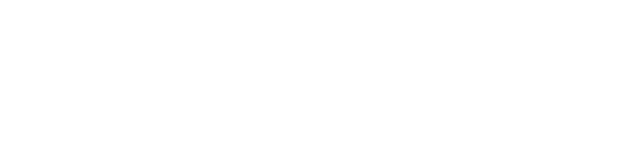
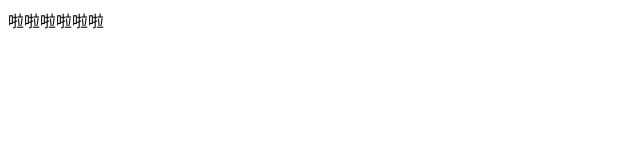
Before and after one commit to siqinbatu/day18-, a plain HTML site: page myGIt/index.html in a window 1280 px wide. Shown: the whole page, without its empty margins (0-640 px from the left). Drawn offline with Linux system fonts and the light colour scheme.

Commit message:
修改了index

```diff
--- a/myGIt/index.html
+++ b/myGIt/index.html
@@ -5,5 +5,6 @@
 		<title></title>
 	</head>
 	<body>
+		<div>啦啦啦啦啦啦</div>
 	</body>
 </html>
```
